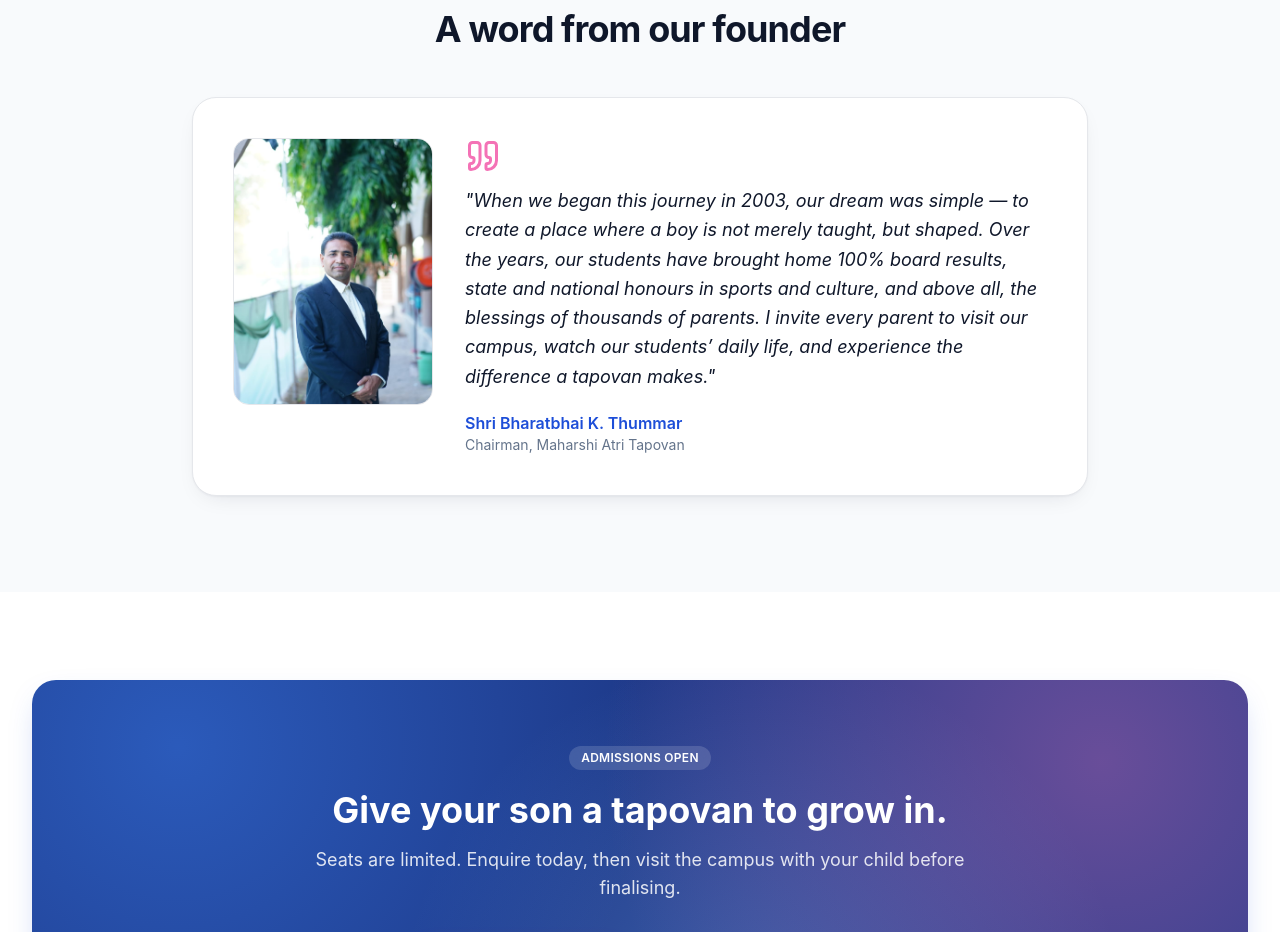
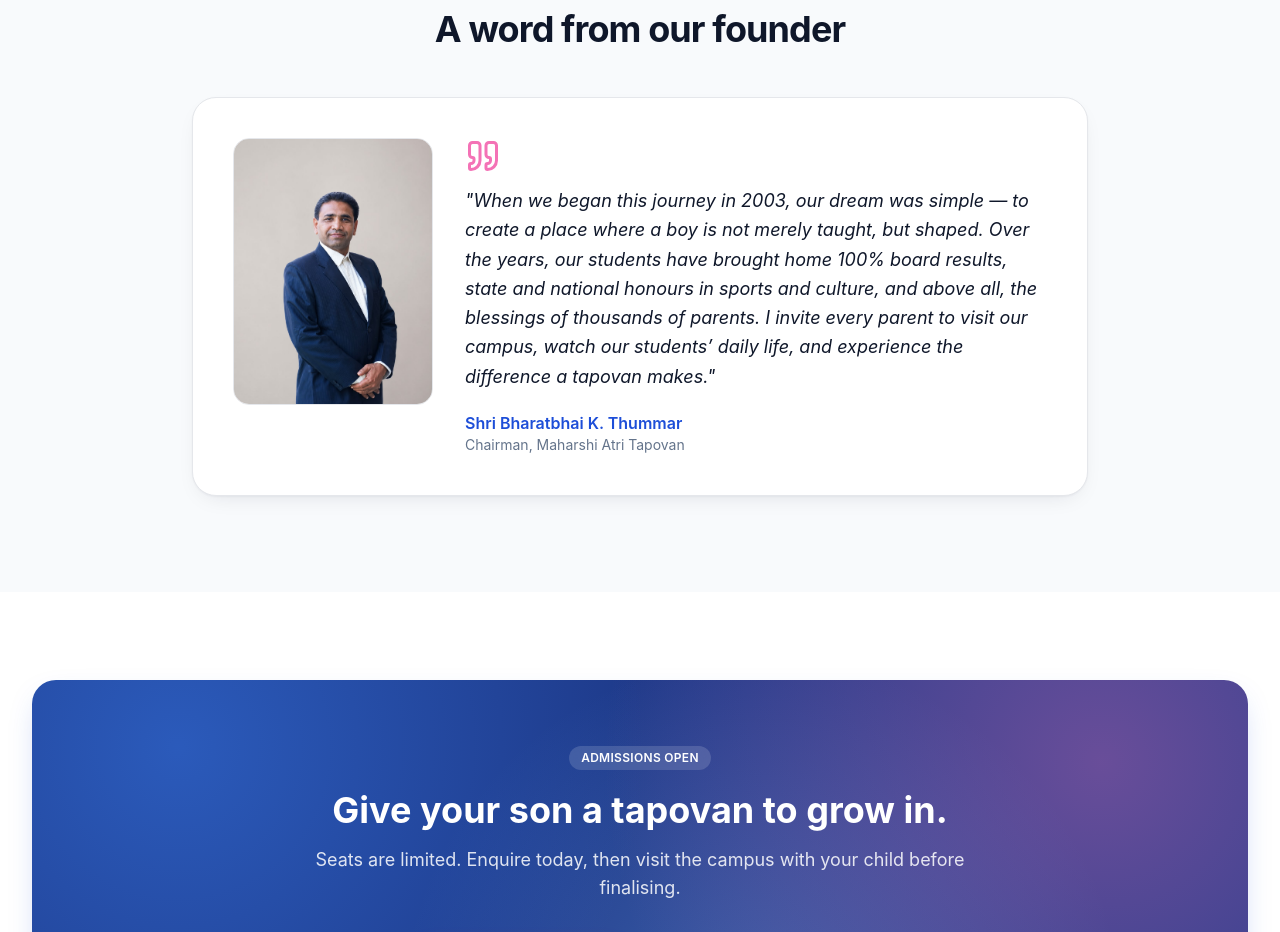
Before and after one commit to DhruvBabariya9120/maharshi-atri-tapovan, a React (Vite) app: page /about in a window 1280 px wide. Shown: the part 2460-3392 px from the top of the page. Built offline with nearby package versions, Linux system fonts and the light colour scheme.

Commit message:
Refactor code structure for improved readability and maintainability

```diff
--- a/src/pages/About.tsx
+++ b/src/pages/About.tsx
@@ -129,7 +129,7 @@ export function About() {
           className="mx-auto mt-12 grid max-w-4xl gap-8 rounded-3xl border border-border bg-card p-8 shadow-card sm:grid-cols-[200px_1fr] sm:p-10"
         >
           <div className="mx-auto w-full max-w-[200px]">
-            <ImagePlaceholder src="/bharat-bhai-malik.jpeg" alt={about.chairman.name} label={about.chairman.name} icon="GraduationCap" ratio="portrait" fit="cover" />
+            <ImagePlaceholder src="/bharat-bhai.jpeg" alt={about.chairman.name} label={about.chairman.name} icon="GraduationCap" ratio="portrait" fit="cover" />
           </div>
           <div>
             <Quote className="h-9 w-9 text-accent" aria-hidden="true" />
```
Also changed, not shown: public/bharat-bhai-malik.jpeg (deleted), public/bharat-bhai.jpeg (added).
